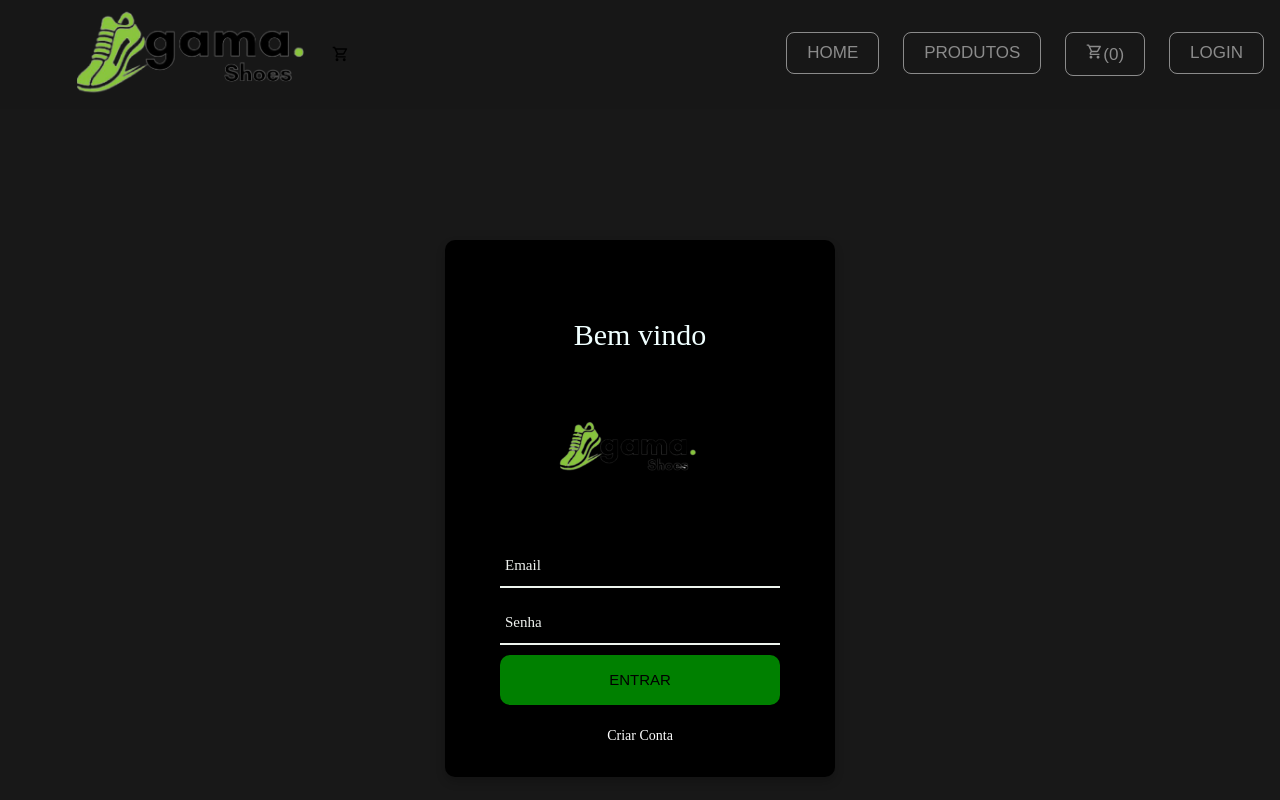
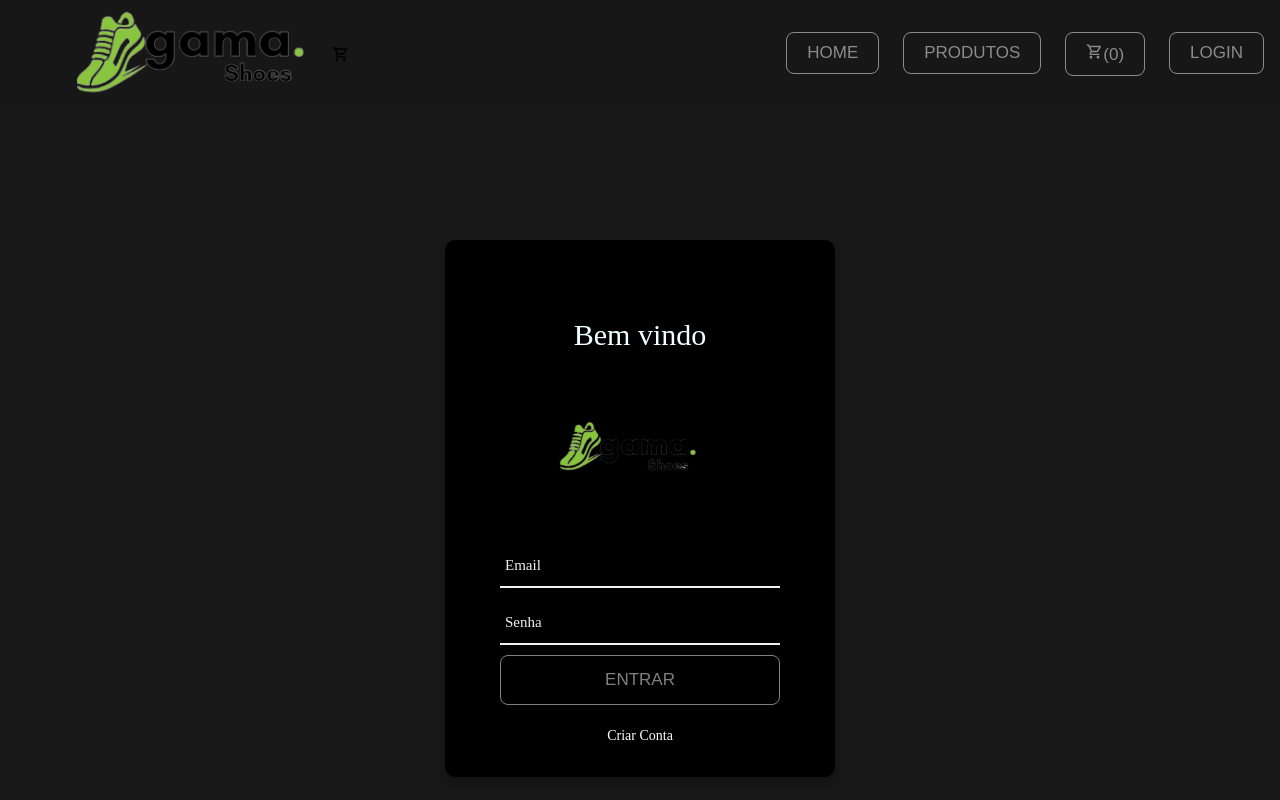
Before and after one commit to RennanLima21/GamaDesafioFinal-ShoesEcommerce, a React (Create React App) app: page /Login in a window 1280 px wide. Shown: the top 800 px of the page. Built offline with nearby package versions, Linux system fonts and the light colour scheme.

Commit message:
pagina de formulario (verificar erro)

```diff
--- a/src/Router.tsx
+++ b/src/Router.tsx
@@ -1,7 +1,7 @@
 import { Routes, Route } from "react-router-dom";
 import { Inicio } from "./pages/Inicio";
 import { Login } from "./pages/Login";
-import { LoginEmail } from "./pages/LoginEmail";
+import { Formulario } from "./pages/Formulario";
 import { Produtos } from "./pages/Produtos";
 import { Produto } from "./pages/Produto";
 import { PainelAdm } from "./pages/PainelAdm";
@@ -12,7 +12,7 @@ export const Router = () => {
       <Routes>
         <Route path="/" element={<Inicio />} />
         <Route path="/Login" element={<Login />} />
-        <Route path="/LoginEmail" element={<LoginEmail />} />
+        <Route path="/Formulario" element={<Formulario />} />
         <Route path="/Produtos" element={<Produtos />} />
         <Route path="/Produto" element={<Produto />} />
         <Route path="/PainelAdm" element={<PainelAdm />} />
--- a/src/components/Footer/footer.css
+++ b/src/components/Footer/footer.css
@@ -63,8 +63,7 @@
   margin-top: 1rem;
 }
 
-.btn:hover,
-:focus {
+.btn:hover{
   color: #ffffff;
   background: rgb(242, 95, 29);
   border: 1px solid rgb(242, 95, 29);
--- a/src/components/Header/header.css
+++ b/src/components/Header/header.css
@@ -38,8 +38,7 @@
   user-select: none;
 }
 
-.btn:hover,
-:focus {
+.btn:hover{
   color: #ffffff;
   background: rgb(242, 95, 29);
   border: 1px solid rgb(242, 95, 29);
--- /dev/null
+++ b/src/pages/Formulario.tsx
@@ -0,0 +1,39 @@
+import React, { useState } from 'react';
+import axios from 'axios';
+import "../styles/loginemail.css";
+
+const Formulario = () => {
+  const [formData, setFormData] = useState({
+    name: '',
+    email: '',
+    password: ''
+  });
+
+  const handleSubmit = async (event: React.FormEvent<HTMLFormElement>) => {
+    event.preventDefault();
+    try {
+      const response = await axios.post('https://gamashoes-production.up.railway.app', formData);
+      console.log(response.data); // Faça algo com a resposta da API
+    } catch (error) {
+      console.error(error);
+    }
+  };
+
+  const handleChange = (event: React.ChangeEvent<HTMLInputElement>) => {
+    setFormData({ ...formData, [event.target.name]: event.target.value });
+  };
+
+  return (
+    <div>
+      <h1>Formulário</h1>
+      <form onSubmit={handleSubmit}>
+        <input type="text" name="name" value={formData.name} onChange={handleChange} />
+        <input type="email" name="email" value={formData.email} onChange={handleChange} />
+        <input type="password" name="password" value={formData.password} onChange={handleChange} />
+        <button type="submit">Enviar</button>
+      </form>
+    </div>
+  );
+};
+
+export default Formulario;
--- a/src/pages/Login.tsx
+++ b/src/pages/Login.tsx
@@ -1,14 +1,15 @@
 
 import {FormEvent, useState} from 'react'
 import logoimg from '../assets/logo.png';
+import axios from 'axios';
 import "../styles/loginemail.css";
 
 
 export const Login = () => {
   const [email, setEmail] = useState("")
   const [senha, setSenha] = useState("")
-  const [erroEmail, setErroEmail ] = useState("")
-  const [erroSenha, setErroSenha] = useState("")
+    const [erroEmail, setErroEmail ] = useState("")
+    const [erroSenha, setErroSenha] = useState("")
 function logaUsuario (evento:FormEvent){
   evento.preventDefault()
   if(! email ){
@@ -16,6 +17,18 @@ function logaUsuario (evento:FormEvent){
   }
   if(! senha ){
     setErroSenha ('Por favor insira a Senha')
+  }
+
+   // Fazer a chamada para a API aqui
+   if (email && senha) {
+    axios.post('https://gamashoes-production.up.railway.app', { email, senha })
+      .then(response => {
+        // Faça algo com a resposta da API
+        console.log(response.data);
+      })
+      .catch(error => {
+        console.error(error);
+      });
   }
 
 }
@@ -66,7 +79,7 @@ function logaUsuario (evento:FormEvent){
             </div>
 
             <div className='texto-central'>
-              <a className='txt1' href='#'>Criar Conta</a>
+              <a className='txt1' href='formulario'>Criar Conta</a>
             </div>
 
           </form>
--- a/src/pages/LoginEmail.tsx
+++ /dev/null
@@ -1,3 +0,0 @@
-export const LoginEmail = () => {
-  return <h1>loginEmail</h1>;
-};
--- /dev/null
+++ b/src/styles/Formulario.css
@@ -0,0 +1,76 @@
+.login-form-title{
+ color: orangered;
+}
+.preencher{
+
+
+   align-items: center;
+   text-align: center;
+}
+.container2{
+    width: 100%;
+    margin: 0 auto;
+
+
+
+  }
+
+  input{
+    width: 290px;
+    margin-bottom: 20px;
+   height: 35px;
+
+  }
+
+
+
+
+
+  .container-prencher{
+    width: 100%;
+    min-height: 100vh;
+
+    display: flex;
+    flex-wrap: wrap;
+    align-items: center;
+    justify-content: center;
+    padding: 15px;
+    background-color: rgba(0, 0, 0, 0.905);
+
+  }
+  .wrap-preencher{
+    width: 390px;
+    background-color: rgb(0, 0, 0);
+    border-radius: 10px;
+    overflow: hidden;
+    padding: 77px 55px 33px 55px;
+    box-shadow: 0 5px 10px 0px rgba(0,0,0,0.2);
+
+
+  }
+  button{
+    padding: 10px 20px;
+  text-transform: uppercase;
+  border-radius: 8px;
+  font-size: 17px;
+  font-weight: 500;
+  color: #ffffff80;
+  text-shadow: none;
+  background: transparent;
+  box-shadow: transparent;
+  border: 1px solid #ffffff80;
+  transition: 0.5s ease;
+  user-select: none;
+
+  }
+
+  button:hover{
+    cursor: pointer;
+    box-shadow: 5px 5px black;
+    color: #ffffff;
+  background: rgb(242, 95, 29);
+  border: 1px solid rgb(242, 95, 29);
+  text-shadow: 0 0 5px #ffffff, 0 0 10px #ffffff, 0 0 20px #ffffff;
+  box-shadow: 0 0 5px rgb(242, 95, 29), 0 0 20px rgb(242, 95, 29), 0 0 50px rgb(242, 95, 29), 0 0 100px rgb(242, 95, 29);;
+
+  }
--- a/src/styles/loginemail.css
+++ b/src/styles/loginemail.css
@@ -127,24 +127,31 @@
   }
 
   .login-form-btn{
-    font-size: 15px;
-    border: none;
-    border-radius: 10px;
-    background-color: green;
-    line-height: 1.2;
-    text-transform: uppercase;
-    display: flex;
-    justify-content: center;
-    align-items: center;
+    padding: 10px 20px;
+  text-transform: uppercase;
+  border-radius: 8px;
+  font-size: 17px;
+  font-weight: 500;
+  color: #ffffff80;
+  text-shadow: none;
+  background: transparent;
+  box-shadow: transparent;
+  border: 1px solid #ffffff80;
+  transition: 0.5s ease;
+  user-select: none;
     width: 100%;
     height: 50px;
 
   }
 
-  .login-form-btn:hover{
+  .btn:hover{
     cursor: pointer;
     box-shadow: 5px 5px black;
-    background-color: rgb(242, 95, 29);
+    color: #ffffff;
+  background: rgb(242, 95, 29);
+  border: 1px solid rgb(242, 95, 29);
+  text-shadow: 0 0 5px #ffffff, 0 0 10px #ffffff, 0 0 20px #ffffff;
+  box-shadow: 0 0 5px rgb(242, 95, 29), 0 0 20px rgb(242, 95, 29), 0 0 50px rgb(242, 95, 29), 0 0 100px rgb(242, 95, 29);;
 
   }
   .texto-central{
@@ -160,8 +167,12 @@
     color: #fff;
   }
   .txt1:hover{
-    box-shadow: 1px 1px black;
-    color:rgb(242, 95, 29);
+    color: #ffffff;
+  background: rgb(242, 95, 29);
+  border: 1px solid rgb(242, 95, 29);
+  text-shadow: 0 0 5px #ffffff, 0 0 10px #ffffff, 0 0 20px #ffffff;
+  box-shadow: 0 0 5px rgb(242, 95, 29), 0 0 20px rgb(242, 95, 29),
+    0 0 50px rgb(242, 95, 29), 0 0 100px rgb(242, 95, 29);
   }
 
   .Weap-input-error{
```
Also changed, not shown: src/Servises/consumodeapi/index.tsx (added, +14 -0 lines).
